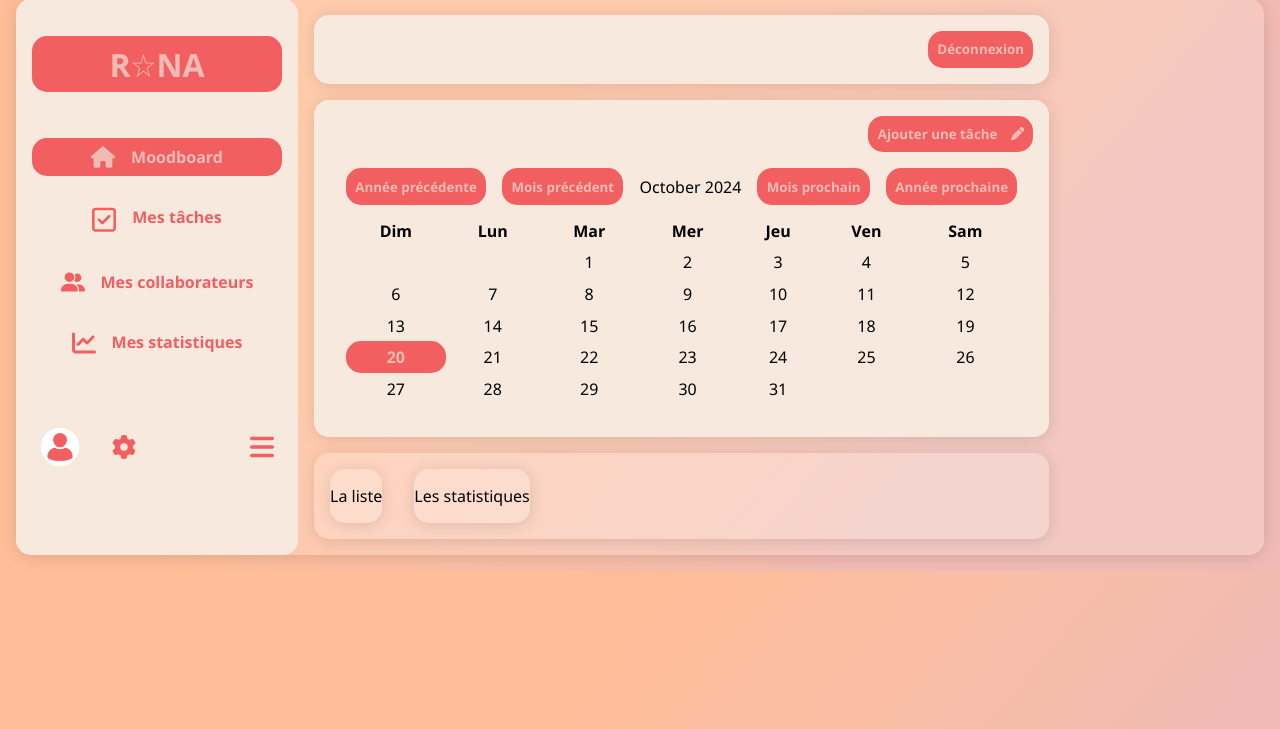
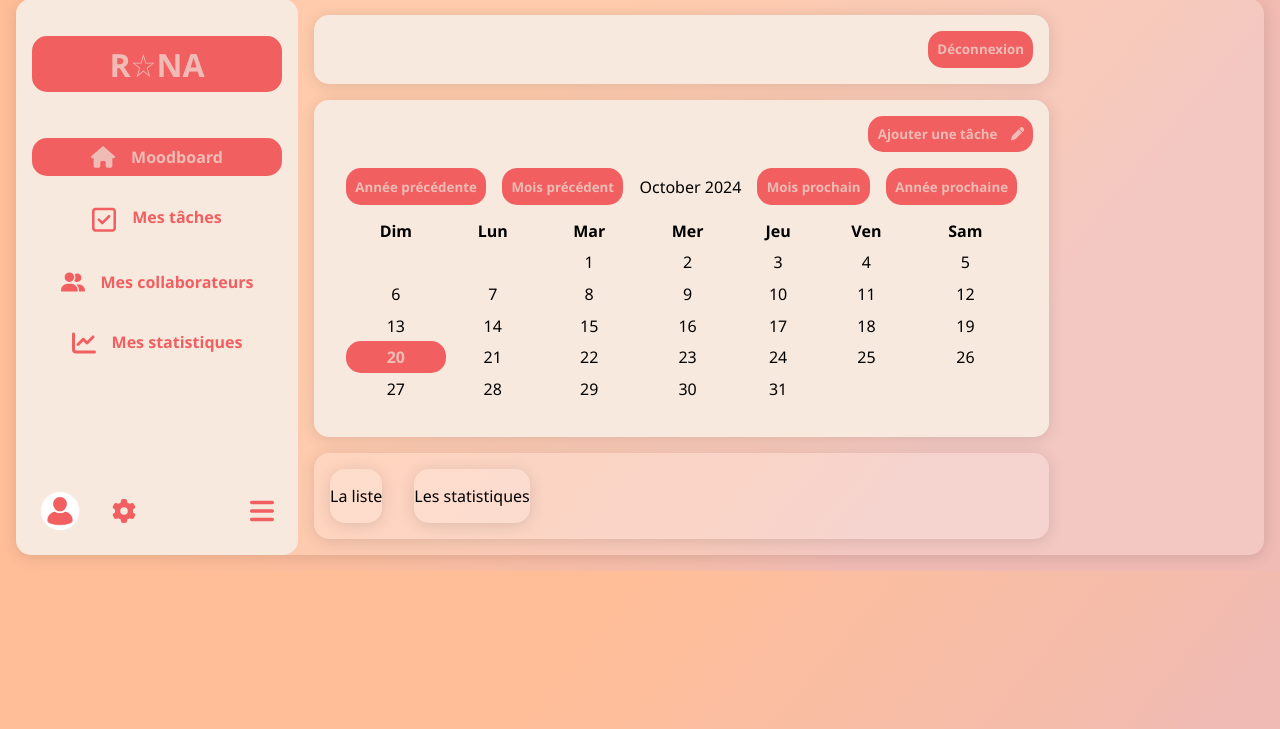
Before and after one commit to Sanitikhan/Projet-Fil-Rouge, a PHP site: page / in a window 1280 px wide. Shown: the part 17-746 px from the top of the page. Run offline with PHP 8.4, Linux system fonts and the light colour scheme.

Commit message:
modif sidebar

```diff
--- a/index.css
+++ b/index.css
@@ -69,8 +69,8 @@ navbar .active {
     color: #F0BBB4;
 }
 navbar .footer-navbar {
-    margin-top: 2em;
   display: flex;
+  margin-top: auto;
   gap: 1em;
 }
 navbar .footer-navbar svg {
--- a/index.html
+++ b/index.html
@@ -45,7 +45,7 @@
                     </div>
                 </div>
 
-                <div class="row footer-navbar">
+                <div class=" footer-navbar">
                     <div class="profil">
                         <a href="profil.html">
                         <img id="profileImage" src="" alt="Profile Picture" class="profile-pic">
```
Lines whose indentation alone changed are shown as unchanged.
